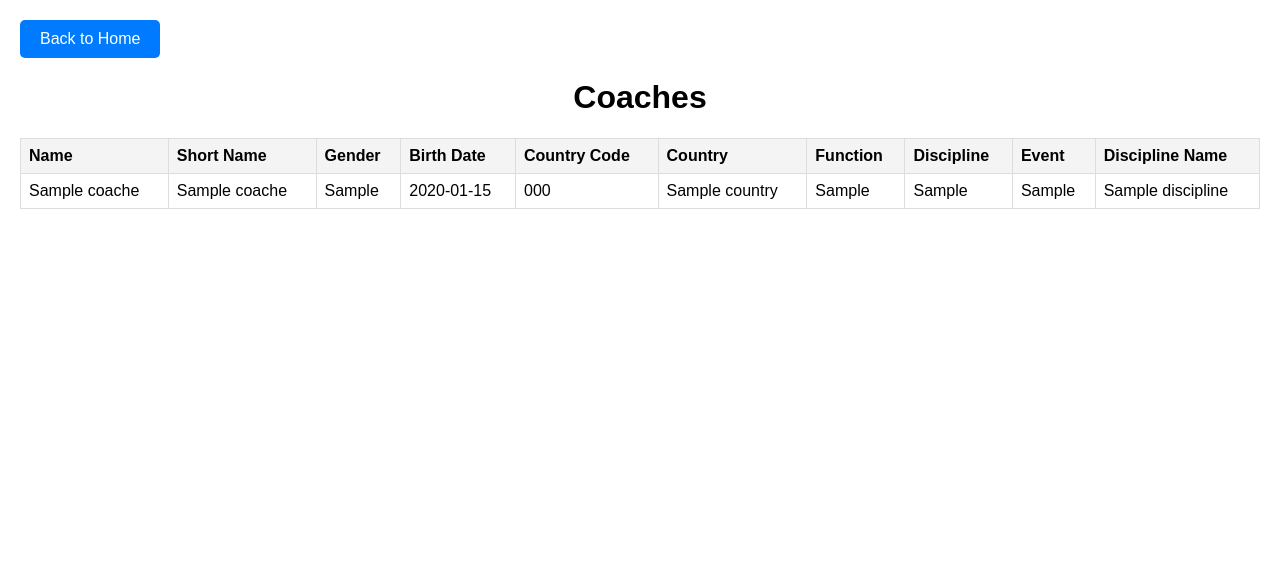
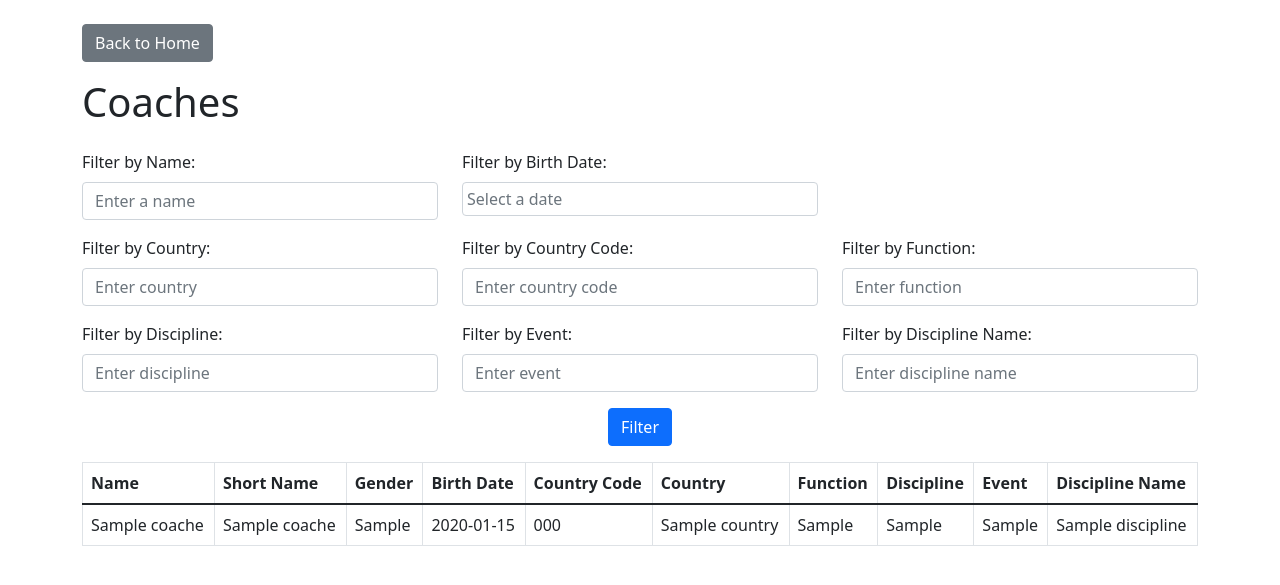
Before and after one commit to itu-itis22-kombak22/datalimpics, a Flask app: page /coaches in a window 1280 px wide. Shown: the top 585 px of the page. Run offline with Flask 3, Linux system fonts and the light colour scheme; tables that the repository leaves empty hold one stand-in row (values such as "Sample post").

Commit message:
filters are updated for name, birth date, country code, country name,fuction, discipline,event,discipline name. Filter for gender is still not updated.

```diff
--- a/site-flask/app.py
+++ b/site-flask/app.py
@@ -149,9 +149,27 @@ def athletesPage():
 
 @app.route("/coaches")
 def coachesPage():
-    """Renders a page displaying coaches with their country and discipline details."""
+    """Renders a paginated and filtered page displaying coaches."""
     conn = get_db_connection()
-    coaches = conn.execute("""
+
+    # Get query parameters
+    page = request.args.get('page', 1, type=int)
+    per_page = 10  # Number of coaches per page
+    offset = (page - 1) * per_page
+
+    # Filters
+    filter_name = request.args.get('filter', '').strip()
+    gender = request.args.get('gender', '').strip()
+    country = request.args.get('country', '').strip()
+    birth_date = request.args.get('birth_date', '').strip()
+    country_code = request.args.get('country_code', '').strip()
+    function = request.args.get('function', '').strip()
+    discipline = request.args.get('discipline', '').strip()
+    event = request.args.get('event', '').strip()
+    discipline_name = request.args.get('discipline_name', '').strip()
+
+    # Base query
+    base_query = """
         SELECT
             co.name,
             co.short_name,
@@ -166,9 +184,88 @@ def coachesPage():
         FROM coaches co
         LEFT JOIN countries c ON co.country_code = c.country_code
         LEFT JOIN disciplines d ON co.discipline_id = d.discipline_id
-    """).fetchall()
+    """
+    filters = []
+    params = []
+
+    # Add filters
+    if filter_name:
+        filters.append("co.name LIKE ?")
+        params.append(f"%{filter_name}%")
+    if gender:
+        filters.append("co.gender = ?")
+        params.append(gender)
+    if country:
+        filters.append("c.country_name LIKE ?")
+        params.append(f"%{country}%")
+    if birth_date:
+        filters.append("co.birth_date = ?")
+        params.append(birth_date)
+    if country_code:
+        filters.append("co.country_code = ?")
+        params.append(country_code)
+    if function:
+        filters.append("co.function LIKE ?")
+        params.append(f"%{function}%")
+    if discipline:
+        filters.append("co.discipline LIKE ?")
+        params.append(f"%{discipline}%")
+    if event:
+        filters.append("co.event LIKE ?")
+        params.append(f"%{event}%")
+    if discipline_name:
+        filters.append("d.discipline_name LIKE ?")
+        params.append(f"%{discipline_name}%")
+
+    # Apply filters to query
+    if filters:
+        base_query += " WHERE " + " AND ".join(filters)
+
+    # Add pagination
+    paginated_query = base_query + " LIMIT ? OFFSET ?"
+    params.extend([per_page, offset])
+
+    # Fetch coaches data
+    coaches = conn.execute(paginated_query, params).fetchall()
+
+    # Count total coaches for pagination
+    count_query = """
+        SELECT COUNT(*)
+        FROM coaches co
+        LEFT JOIN countries c ON co.country_code = c.country_code
+        LEFT JOIN disciplines d ON co.discipline_id = d.discipline_id
+    """
+    if filters:
+        count_query += " WHERE " + " AND ".join(filters)
+    total_coaches = conn.execute(count_query, params[:-2]).fetchone()[0]
+
     conn.close()
-    return render_template('coaches.html', coaches=coaches)
+
+    # Calculate total pages
+    total_pages = (total_coaches + per_page - 1) // per_page
+
+    # Gender dropdown options
+    gender_options = {
+        "all_selected": "" if gender else "selected",
+        "male_selected": "selected" if gender == "Male" else "",
+        "female_selected": "selected" if gender == "Female" else "",
+    }
+
+    return render_template(
+        'coaches.html',
+        coaches=coaches,
+        current_page=page,
+        total_pages=total_pages,
+        current_filter=filter_name,
+        gender_options=gender_options,
+        current_country=country,
+        current_birth_date=birth_date,
+        current_country_code=country_code,
+        current_function=function,
+        current_discipline=discipline,
+        current_event=event,
+        current_discipline_name=discipline_name
+    )
 
 @app.route("/medals")
 def medalsPage():
--- a/site-flask/templates/coaches.html
+++ b/site-flask/templates/coaches.html
@@ -4,54 +4,69 @@
     <meta charset="UTF-8">
     <meta name="viewport" content="width=device-width, initial-scale=1.0">
     <title>Coaches</title>
-    <style>
-        body {
-            font-family: Arial, sans-serif;
-            margin: 20px;
-        }
-        h1 {
-            text-align: center;
-        }
-        .back-button {
-            display: block;
-            margin: 10px 0;
-            padding: 10px 20px;
-            background-color: #007BFF;
-            color: white;
-            border: none;
-            border-radius: 5px;
-            text-decoration: none;
-            text-align: center;
-            width: fit-content;
-        }
-        .back-button:hover {
-            background-color: #0056b3;
-        }
-        table {
-            width: 100%;
-            border-collapse: collapse;
-            margin: 20px 0;
-        }
-        th, td {
-            border: 1px solid #ddd;
-            padding: 8px;
-            text-align: left;
-        }
-        th {
-            background-color: #f4f4f4;
-        }
-        tr:nth-child(even) {
-            background-color: #f9f9f9;
-        }
-        tr:hover {
-            background-color: #f1f1f1;
-        }
-    </style>
+    <link href="https://cdn.jsdelivr.net/npm/bootstrap@5.1.3/dist/css/bootstrap.min.css" rel="stylesheet">
+    <link rel="stylesheet" href="https://cdnjs.cloudflare.com/ajax/libs/bootstrap-datepicker/1.9.0/css/bootstrap-datepicker.min.css">
 </head>
 <body>
-    <a href="{{ url_for('indexPage') }}" class="back-button">Back to Home</a>
-    <h1>Coaches</h1>
-    <table>
+    <div class="container mt-4">
+        <button class="btn btn-secondary mb-3" onclick="location.href='{{ url_for('indexPage') }}'">Back to Home</button>
+        <h1 class="mb-4">Coaches</h1>
+
+        <!-- Filter Form -->
+        <form method="get" action="" class="mb-3">
+            <div class="row">
+                <!-- Filter by Name -->
+                <div class="col-md-4">
+                    <label for="name-filter" class="form-label">Filter by Name:</label>
+                    <input type="text" id="name-filter" name="filter" class="form-control" placeholder="Enter a name" value="{{ current_filter }}">
+                </div>
+
+
+                <!-- Filter by Birth Date -->
+                <div class="col-md-4">
+                    <label for="birthdate-filter" class="form-label">Filter by Birth Date:</label>
+                    <input type="text" id="birthdate-filter" name="birth_date" class="form-control datepicker" placeholder="Select a date" value="{{ current_birth_date }}">
+                </div>
+            </div>
+
+            <div class="row mt-3">
+                <div class="col-md-4">
+                    <label for="country-filter" class="form-label">Filter by Country:</label>
+                    <input type="text" id="country-filter" name="country" class="form-control" placeholder="Enter country" value="{{ current_country }}">
+                </div>
+                <div class="col-md-4">
+                    <label for="countrycode-filter" class="form-label">Filter by Country Code:</label>
+                    <input type="text" id="countrycode-filter" name="country_code" class="form-control" placeholder="Enter country code" value="{{ current_country_code }}">
+                </div>
+                <div class="col-md-4">
+                    <label for="function-filter" class="form-label">Filter by Function:</label>
+                    <input type="text" id="function-filter" name="function" class="form-control" placeholder="Enter function" value="{{ current_function }}">
+                </div>
+            </div>
+
+            <div class="row mt-3">
+                <div class="col-md-4">
+                    <label for="discipline-filter" class="form-label">Filter by Discipline:</label>
+                    <input type="text" id="discipline-filter" name="discipline" class="form-control" placeholder="Enter discipline" value="{{ current_discipline }}">
+                </div>
+                <div class="col-md-4">
+                    <label for="event-filter" class="form-label">Filter by Event:</label>
+                    <input type="text" id="event-filter" name="event" class="form-control" placeholder="Enter event" value="{{ current_event }}">
+                </div>
+                <div class="col-md-4">
+                    <label for="discipline-name-filter" class="form-label">Filter by Discipline Name:</label>
+                    <input type="text" id="discipline-name-filter" name="discipline_name" class="form-control" placeholder="Enter discipline name" value="{{ current_discipline_name }}">
+                </div>
+            </div>
+
+            <!-- Submit Button -->
+            <div class="mt-3 text-center">
+                <button type="submit" class="btn btn-primary">Filter</button>
+            </div>
+        </form>
+
+        <!-- Table -->
+        <table class="table table-bordered table-hover">
             <thead>
                 <tr>
                     <th>Name</th>
@@ -83,5 +98,18 @@
                 {% endfor %}
             </tbody>
         </table>
+    </div>
+
+    <script src="https://cdnjs.cloudflare.com/ajax/libs/jquery/3.6.0/jquery.min.js"></script>
+    <script src="https://cdnjs.cloudflare.com/ajax/libs/bootstrap-datepicker/1.9.0/js/bootstrap-datepicker.min.js"></script>
+    <script>
+        $(document).ready(function () {
+            $('.datepicker').datepicker({
+                format: 'yyyy-mm-dd',
+                autoclose: true,
+                todayHighlight: true
+            });
+        });
+    </script>
 </body>
 </html>
```
Also changed, not shown: site-flask/database.db. Lines whose indentation alone changed are shown as unchanged.
